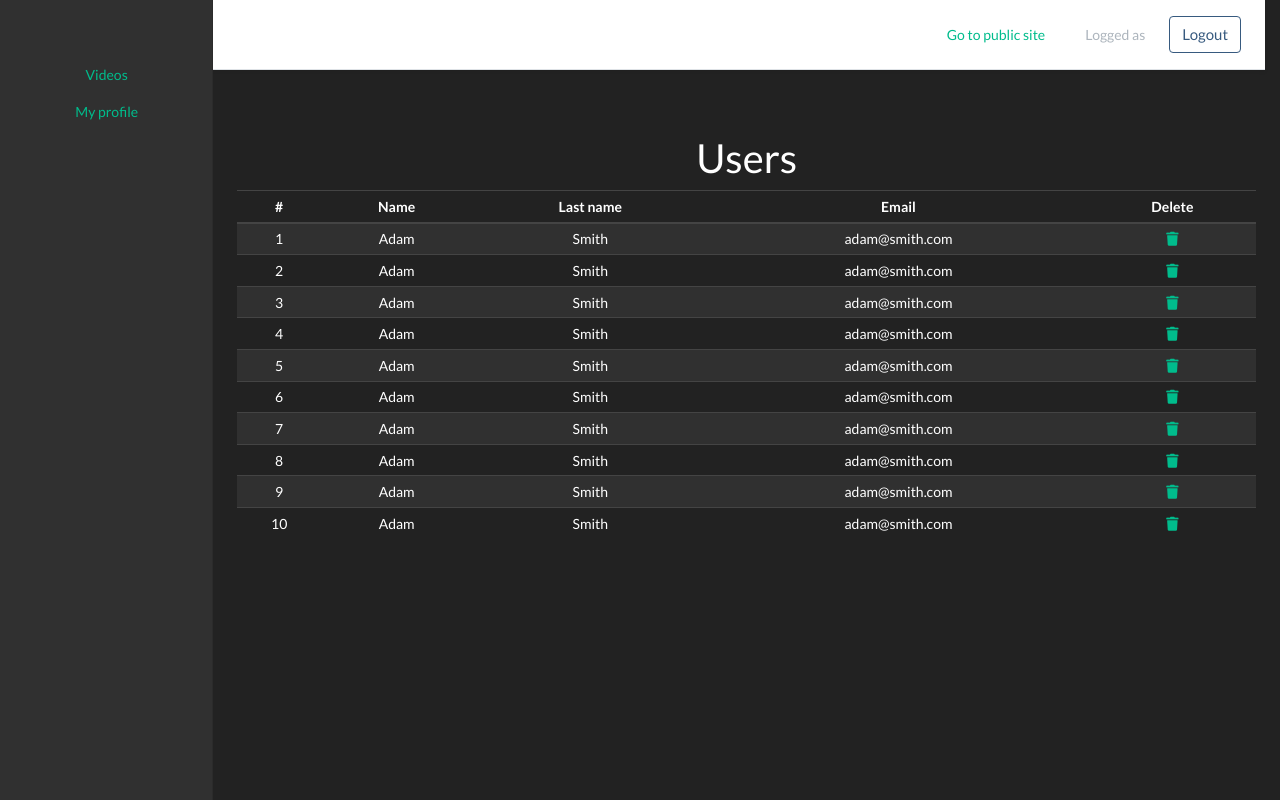
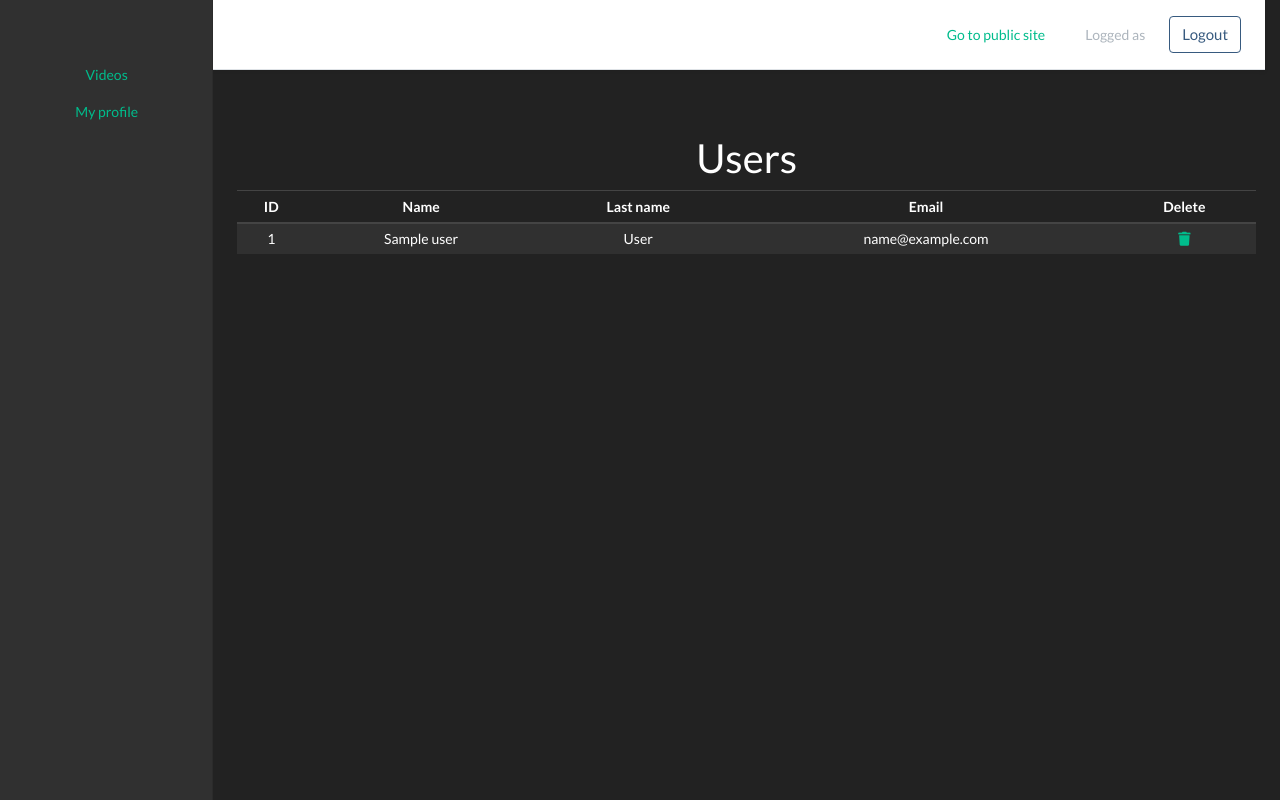
Before and after one commit to chsjr1996/symfony-video-app, a Symfony app: template templates/admin/user/index.html.twig in a window 1280 px wide. Run offline with Twig, Linux system fonts and the light colour scheme; the template is opened without the code that fills it: most values are stand-ins (such as "Sample title", 1, 10 or a date in 2020); some libraries are stand-ins or nearby versions.

Commit message:
feat: improve admin users list
- add UserService
- allow to get users from DB on user.index template

```diff
--- a/templates/admin/user/index.html.twig
+++ b/templates/admin/user/index.html.twig
@@ -6,7 +6,7 @@
         <table class="table table-striped table-sm">
             <thead>
                 <tr>
-            <th>#</th>
+                    <th>ID</th>
                     <th>Name</th>
                     <th>Last name</th>
                     <th>Email</th>
@@ -14,13 +14,17 @@
                 </tr>
             </thead>
             <tbody>
-        {% for v in 1..10 %}
+                {% for user in users %}
                     <tr>
-          <td>{{v}}</td>
-          <td>Adam</td>
-          <td>Smith</td>
-          <td>adam@smith.com</td>
-          <td><a href="#" onclick="return confirm('Are you sure?');"><i class="fas fa-trash"></i></a></td>
+                        <td>{{ user.id }}</td>
+                        <td>{{ user.name }}</td>
+                        <td>{{ user.lastname }}</td>
+                        <td>{{ user.email }}</td>
+                        <td>
+                            <a href="#" onclick="return confirm('Are you sure?');">
+                                <i class="fas fa-trash"></i>
+                            </a>
+                        </td>
                     </tr>
                 {% endfor %}
             </tbody>
```
Also changed, not shown: src/Controller/Admin/UserController.php (+8 -1 lines), src/Service/UserService.php (added, +21 -0 lines). Lines whose indentation alone changed are shown as unchanged.
